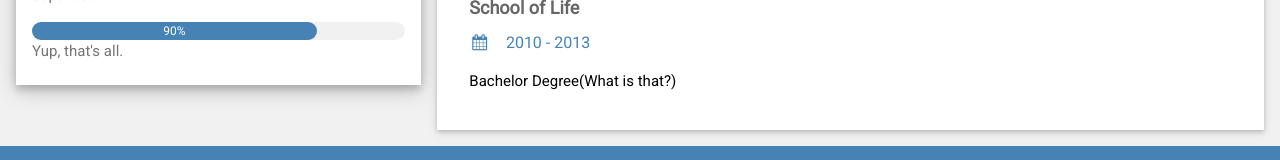
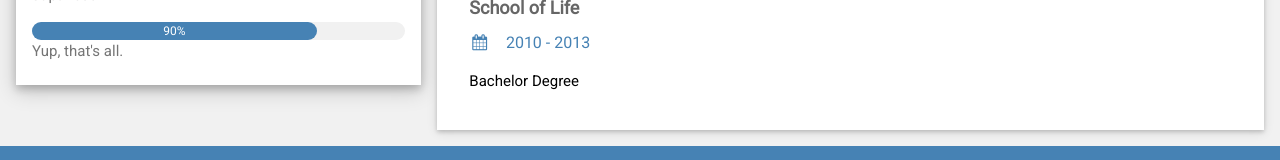
Before and after one commit to michelkoga/michelkoga.github.io, a website: page index.html in a window 1280 px wide. Shown: the part 1033-1193 px from the top of the page. Drawn offline with nearby package versions, Linux system fonts and the light colour scheme.

Commit message:
nadanada

```diff
--- a/index.html
+++ b/index.html
@@ -152,7 +152,7 @@ html,body,h1,h2,h3,h4,h5,h6 {font-family: "Roboto", sans-serif}
         <div class="w3-container">
           <h5 class="w3-opacity"><b>School of Life</b></h5>
           <h6 class="w3-text-steelblue"><i class="fa fa-calendar fa-fw w3-margin-right"></i>2010 - 2013</h6>
-          <p>Bachelor Degree(What is that?)</p><br>
+          <p>Bachelor Degree</p><br>
         </div>
       </div>
 
```
